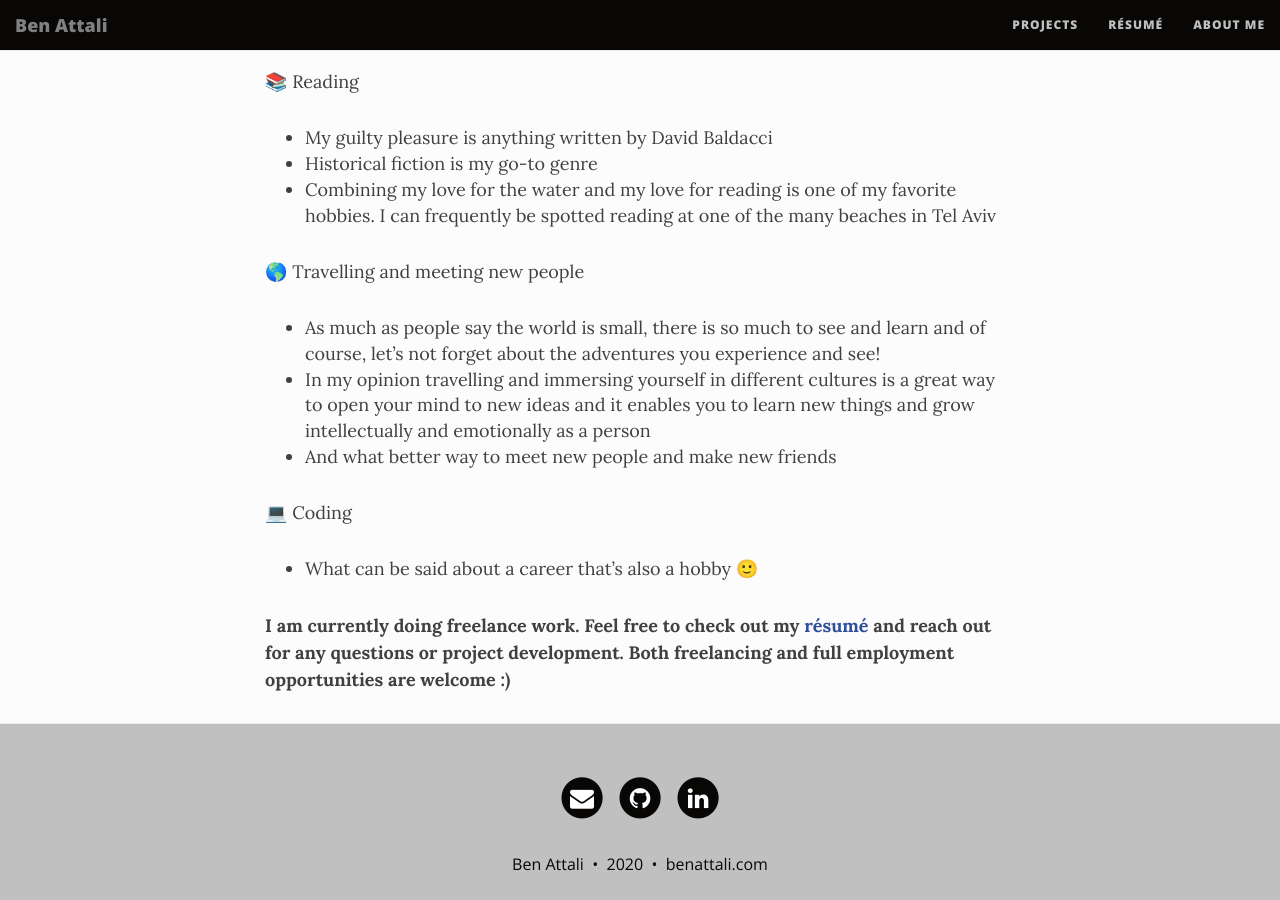
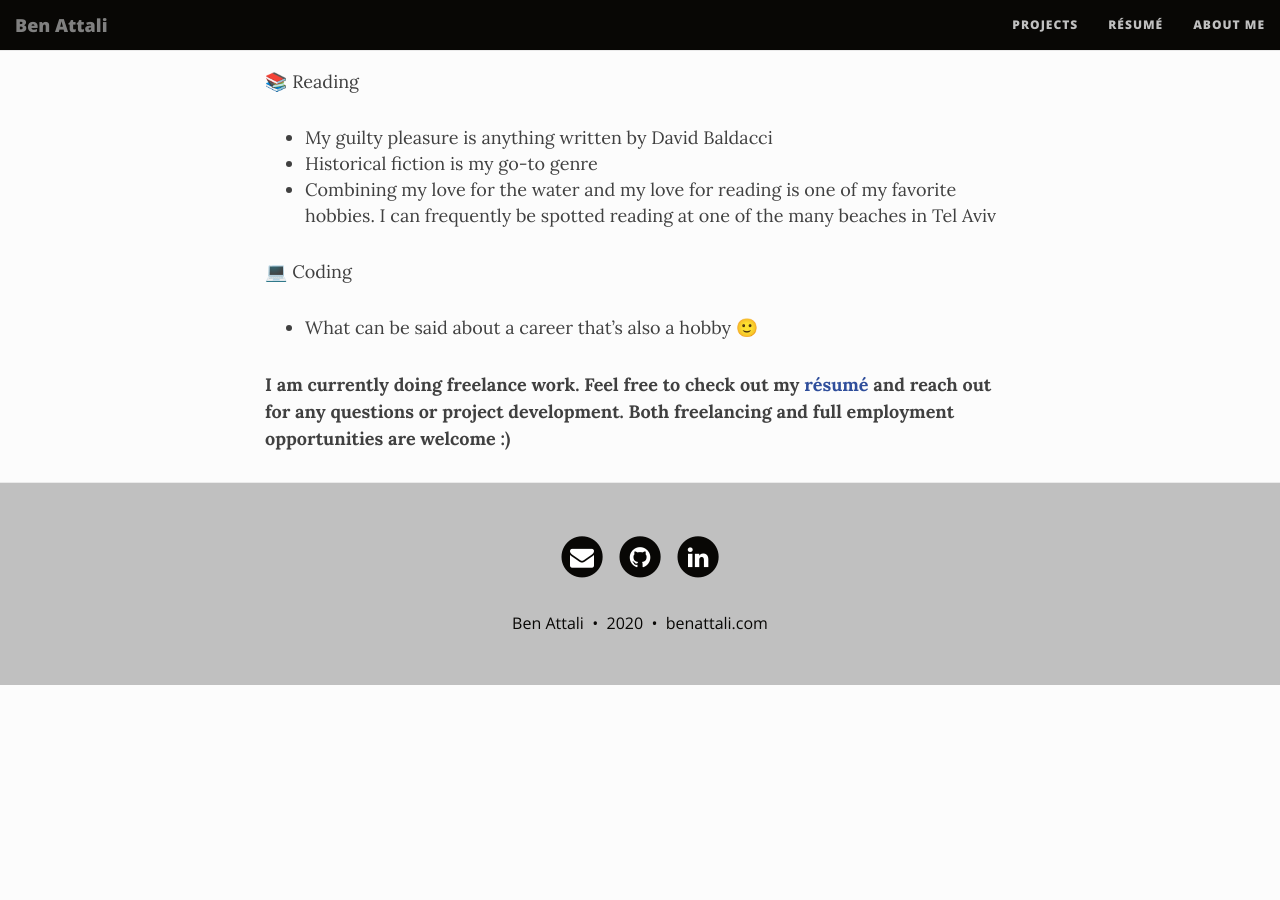
Before and after one commit to benattali/benattali.github.io, a Jekyll site: the page built from aboutme.md, in a window 1280 px wide and 900 px high, scrolled down 915 px. Built offline with Jekyll 4.4.1, drawn with Linux system fonts in a browser that asks for light colours; nearby versions of some CDN libraries; after the commit the page ends 1600 px from its top, so only the background shows below that.

Commit message:
Update aboutme.md

```diff
--- a/aboutme.md
+++ b/aboutme.md
@@ -28,12 +28,6 @@ Here are some things I ❤ in no particular order:
 * Combining my love for the water and my love for reading is one of my favorite hobbies. I can frequently be spotted reading at one of the many beaches in Tel Aviv
 
 
-🌎 Travelling and meeting new people
-* As much as people say the world is small, there is so much to see and learn and of course, let's not forget about the adventures you experience and see!
-* In my opinion travelling and immersing yourself in different cultures is a great way to open your mind to new ideas and it enables you to learn new things and grow intellectually and emotionally as a person
-* And what better way to meet new people and make new friends
-
-
 💻 Coding
 * What can be said about a career that's also a hobby 🙂
 
```
